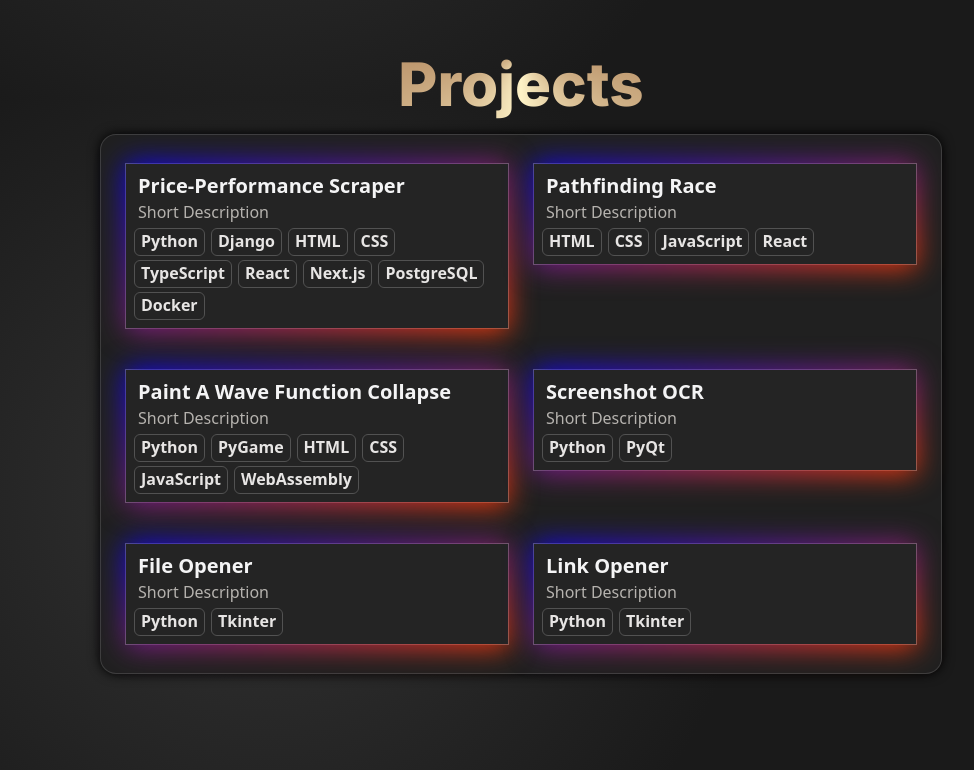
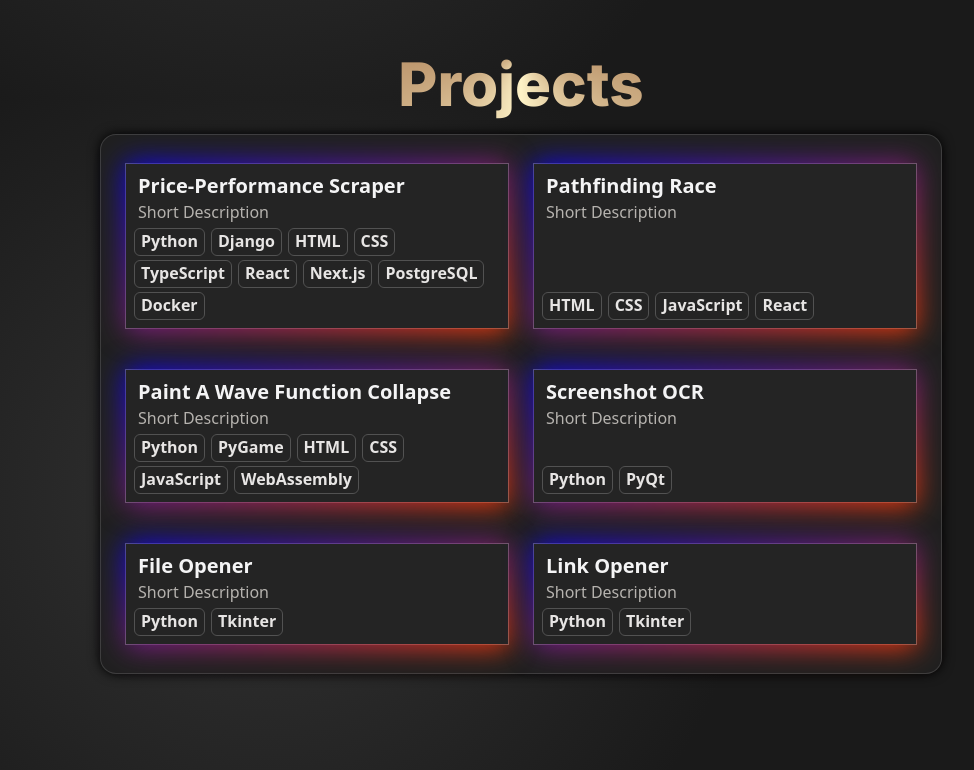
Before and after one commit to vik-ma/portfolio, a Next.js app: page / in a window 1280 px wide. Shown: the part 702-1472 px from the top of the page, without its empty margins (119-1093 px from the left). Built offline with nearby package versions, Linux system fonts and the light colour scheme.

Commit message:
Made techStack div stick to bottom of parent div

```diff
--- a/app/components/ProjectsSection.tsx
+++ b/app/components/ProjectsSection.tsx
@@ -10,15 +10,23 @@ export default function ProjectsSection() {
         <div className="grid grid-cols-1 w-full md:grid-cols-2 py-4 px-6 gap-x-6 gap-y-10 font-sans text-md text-amber-50">
           {Object.entries(projects).map(([key, value]) => (
             <Link key={key} href={`/projects/${key}`}>
-              <div className="p-2 project-box" id={value.cssId}>
-                <div className="px-1 project-box-content">
-                  <h3 className="text-xl font-bold text-zinc-100">
-                    {value.name}
-                  </h3>
-                  <p className="project-short-desc">{value.shortDescription}</p>
+              <div className="p-2 h-full project-box" id={value.cssId}>
+                <div className="flex flex-col justify-between px-1 h-full project-box-content">
+                  <div>
+                    <h3 className="text-xl font-bold text-zinc-100">
+                      {value.name}
+                    </h3>
+                    <p className="project-short-desc">
+                      {value.shortDescription}
+                    </p>
+                  </div>
+
                   <div className="flex flex-wrap mb-0 -ml-1 text-stone-200">
                     {value.techStack.map((lang: string) => (
-                      <div key={`${key}-${lang}`} className="mr-1.5 mt-1 px-1.5 pb-0.5 font-semibold rounded-md border border-neutral-600">
+                      <div
+                        key={`${key}-${lang}`}
+                        className="mr-1.5 mt-1 px-1.5 pb-0.5 font-semibold rounded-md border border-neutral-600"
+                      >
                         {lang}
                       </div>
                     ))}
```
